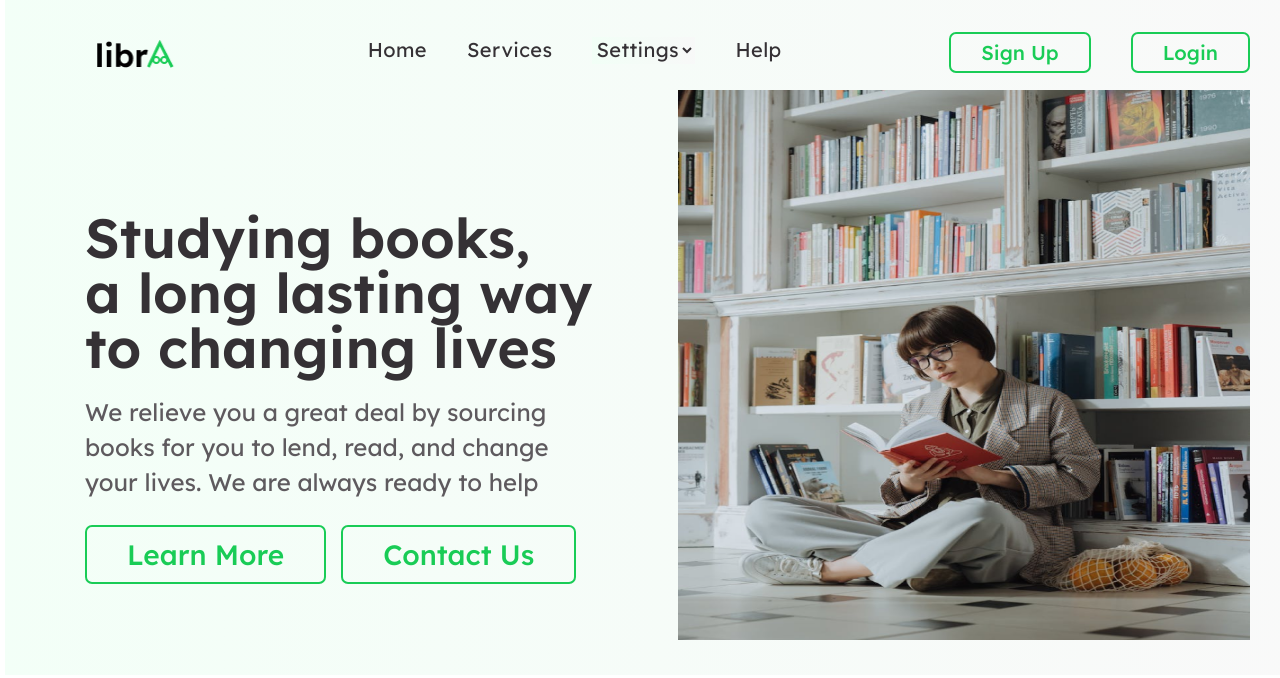
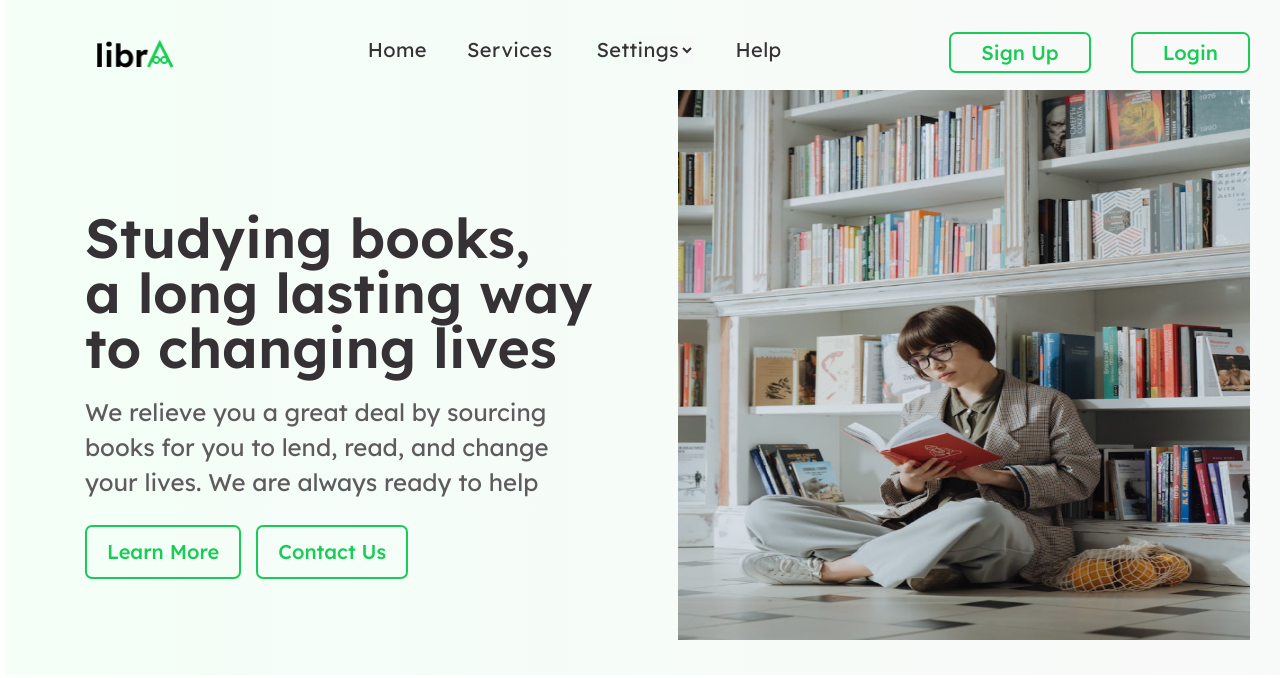
Before and after one commit to Nifix001/Libra, a React (Create React App) app: page / in a window 1280 px wide. Shown: the top 678 px of the page. Built offline with nearby package versions, Linux system fonts and the light colour scheme.

Commit message:
New commit

```diff
--- a/src/index.css
+++ b/src/index.css
@@ -125,16 +125,16 @@ header nav a select{
 .home-layout1 a{
   border: 2px solid #19CC56;
   text-decoration: none;
-  padding: 10px 40px;
+  padding: 10px 20px;
   font-family: Lexend;
-  font-size: 28px;
+  font-size: 20px;
   font-weight: 500;
-  line-height: 35px;
+  line-height: 30px;
   letter-spacing: 0em;
   text-align: left;
   color:#19CC56;
   border-radius: 7px;
- text-align: center;
+  text-align: center;
 }
 
 .home-layout1 a:hover{
```
